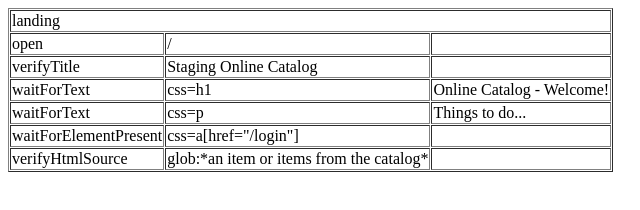
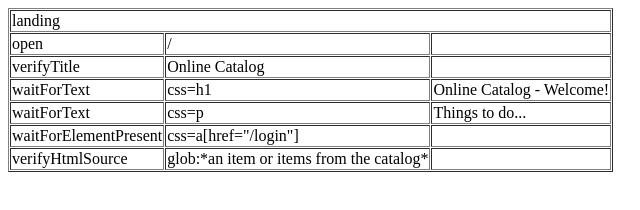
Before and after one commit to lrdavis2/LinsOnlineCatalog-YS, a website: page scripts/landing.html in a window 1280 px wide. Shown: the full height of the page, 0-640 px from the left. Drawn offline with Linux system fonts and the light colour scheme.

Commit message:
Fixing title

```diff
--- a/scripts/landing.html
+++ b/scripts/landing.html
@@ -18,7 +18,7 @@
 </tr>
 <tr>
     <td>verifyTitle</td>
-    <td>Staging Online Catalog</td>
+    <td>Online Catalog</td>
     <td></td>
 </tr>
 <tr>
```
Also changed, not shown: public/index.html (+2 -1 lines).
